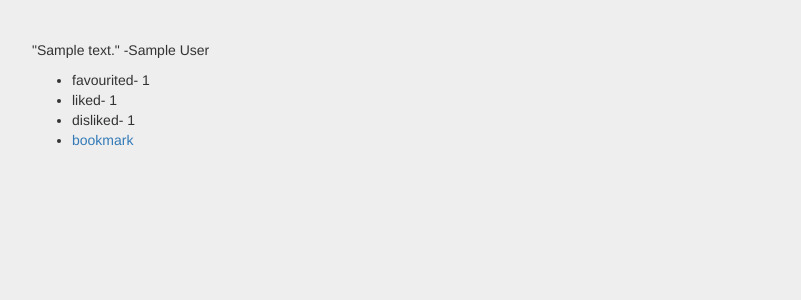
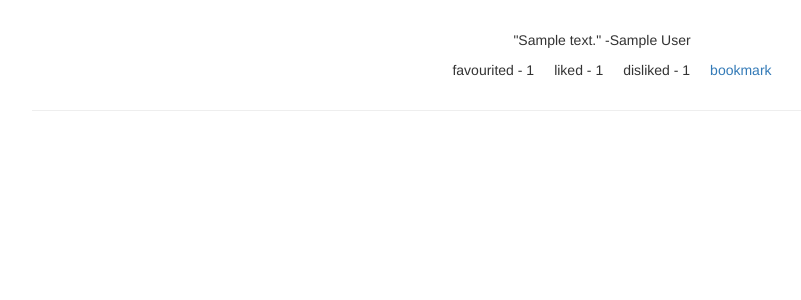
Before and after one commit to fredcodee/Get_qoutes-v2, a Python web app: template app/templates/quotespage.html in a window 1280 px wide. Shown: the top 300 px of the page, without its empty margins (38-839 px from the left). Run offline with Jinja, Linux system fonts and the light colour scheme; the template is opened without the code that fills it: most values are stand-ins (such as "Sample title", 1, 10 or a date in 2020); some libraries are stand-ins or nearby versions.

Commit message:
designed quotes page

```diff
--- a/app/static/quotespage.css
+++ b/app/static/quotespage.css
@@ -0,0 +1,13 @@
+.quoteslist{
+  margin-top: 3rem;
+  text-align: center;
+}
+
+.counts ul{
+  list-style: none;
+  display: inline-flex;
+}
+
+.counts ul li{
+  padding-right: 2rem;
+}
--- a/app/templates/quotespage.html
+++ b/app/templates/quotespage.html
@@ -4,10 +4,10 @@
 quotes
 {% endblock %}
 
-<!--{% block styles %}
+{% block styles %}
 {{super()}}
-<link rel="stylesheet" href="{{url_for('static', filename='signin.css')}}">
-{% endblock %}-->
+<link rel="stylesheet" href="{{url_for('static', filename='quotespage.css')}}">
+{% endblock %}
 {% block content %}
   <div class="container">
     <div class="quoteslist">
@@ -16,13 +16,14 @@
           <p>"{{ quote["body"]}}"<span> -{{quote["author"]}}</span></p>
           <div class="counts">
             <ul>
-              <li>favourited- {{ quote["favorites_count"]}} </li>
-              <li> liked- {{ quote["upvotes_count"]}}</li>
-              <li>disliked- {{ quote["downvotes_count"]}}</li>
+              <li>favourited - {{ quote["favorites_count"]}} </li>
+              <li> liked - {{ quote["upvotes_count"]}}</li>
+              <li>disliked - {{ quote["downvotes_count"]}}</li>
               <li><a href="/bookmark/{{quote['body']}}/{{quote['author']}}">bookmark</a></li>
             </ul>
           </div>
         </div>
+        <hr>
       {%endfor%}
     </div>
   </div>
```
